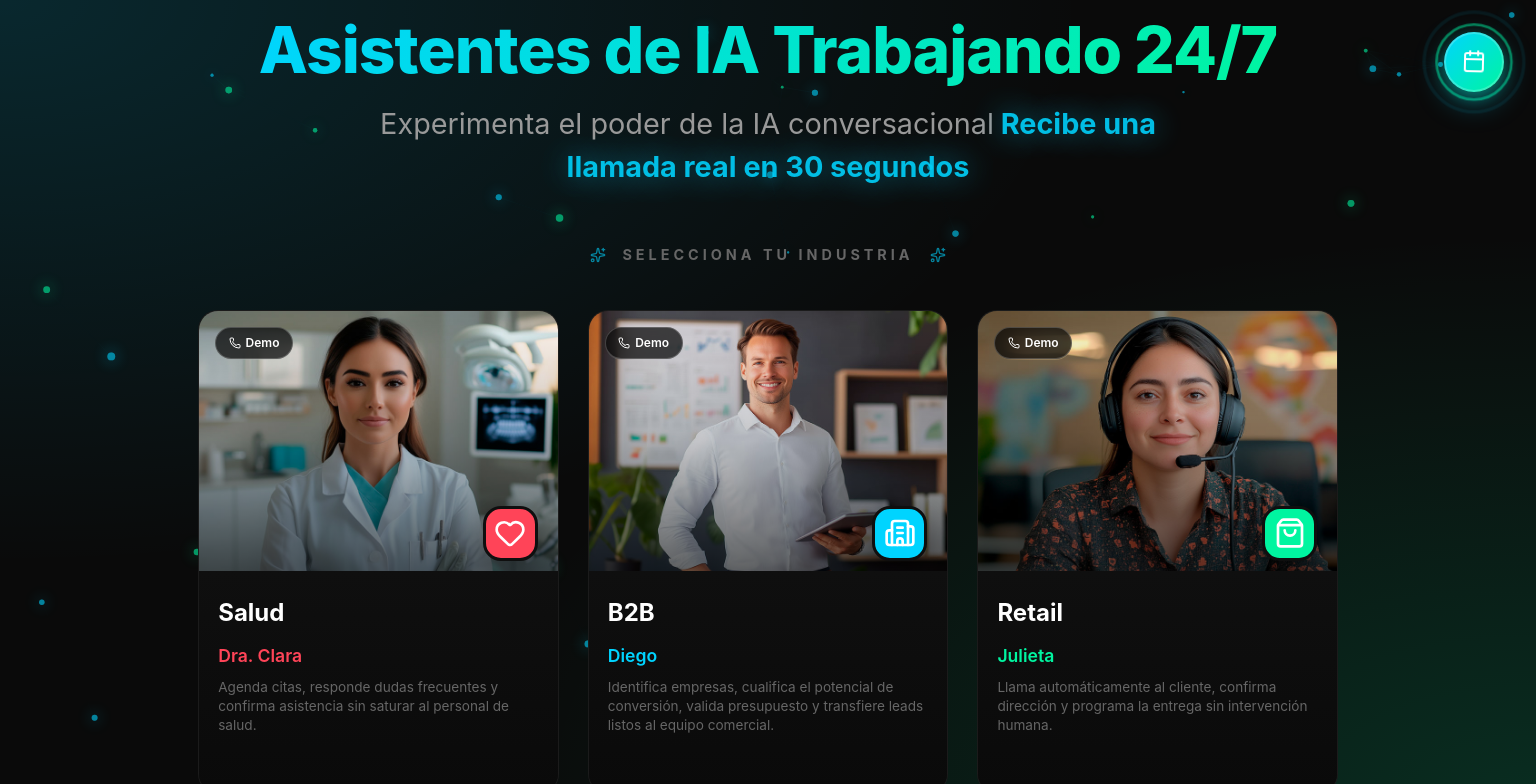
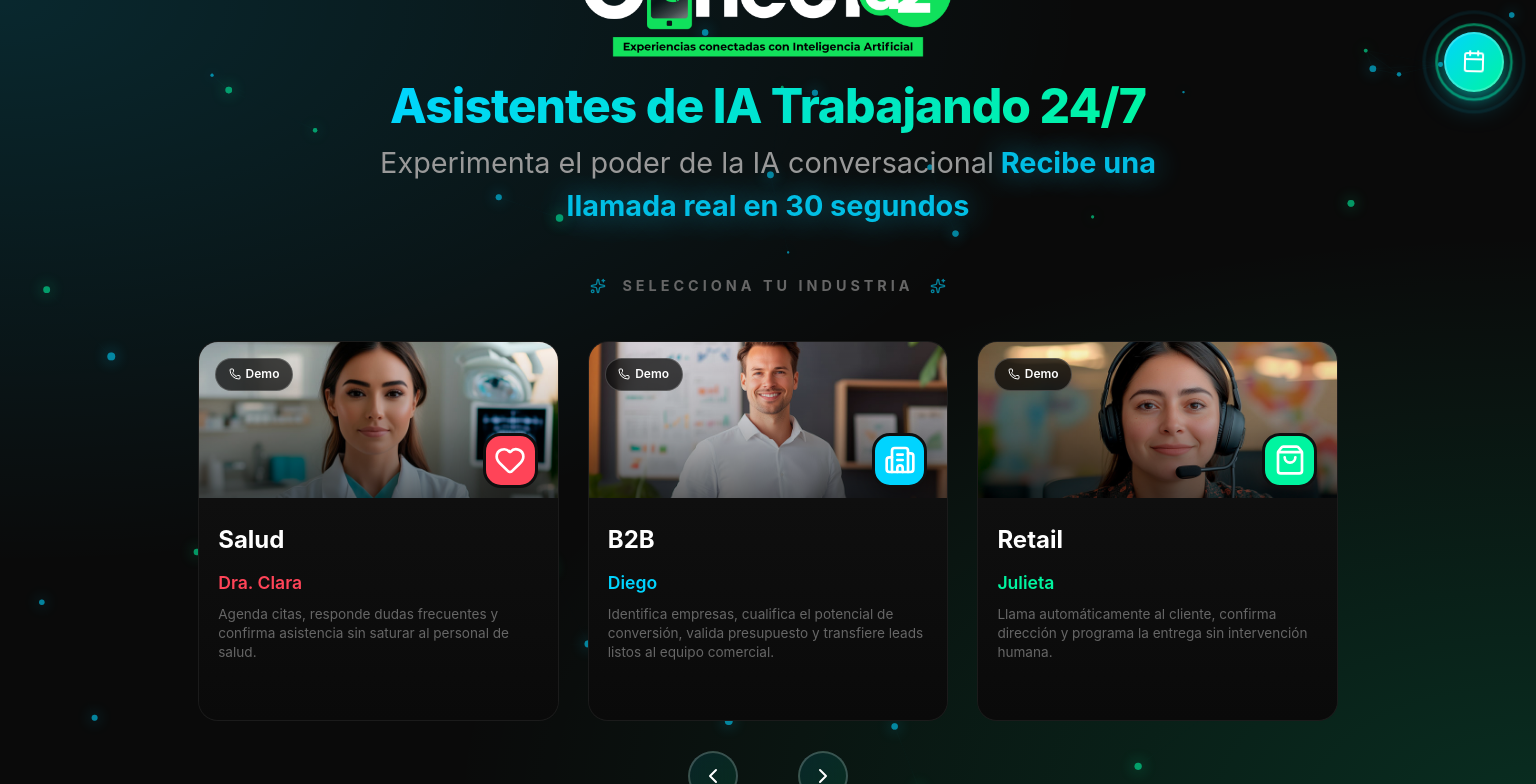
Before and after one commit to Simplificalo/conecta2-cx-tech-day, a Next.js app: page /cx-tech-day in a window 1536 px wide. Shown: the top 784 px of the page. Built offline with nearby package versions, Linux system fonts and the light colour scheme.

Commit message:
fix: ajustar proporciones desktop para evitar scroll y zoom

```diff
--- a/app/globals.css
+++ b/app/globals.css
@@ -819,6 +819,11 @@ body {
   .carousel-nav-btn.next {
     order: 3;
   }
+
+  .modal-container {
+    max-height: 90vh;
+    overflow-y: auto;
+  }
 }
 
 /* Particles */
@@ -1168,6 +1173,29 @@ body {
   vertical-align: middle !important;
 }
 
+/* Ajustes para pantallas grandes */
+@media (min-width: 1400px) {
+  .hero-content-wrapper {
+    gap: 0.5rem !important;
+  }
+
+  .logo-image-huge {
+    max-height: 150px !important;
+  }
+
+  .industry-card-carousel {
+    height: 350px !important;
+  }
+
+  .hero-title-large {
+    font-size: 3rem !important;
+  }
+
+  .grid-label {
+    margin-bottom: 1.5rem !important;
+  }
+}
+
 /* BOTONES ABAJO - VERSIÓN FINAL CORREGIDA */
 .carousel-main-container {
   position: relative !important;
```
